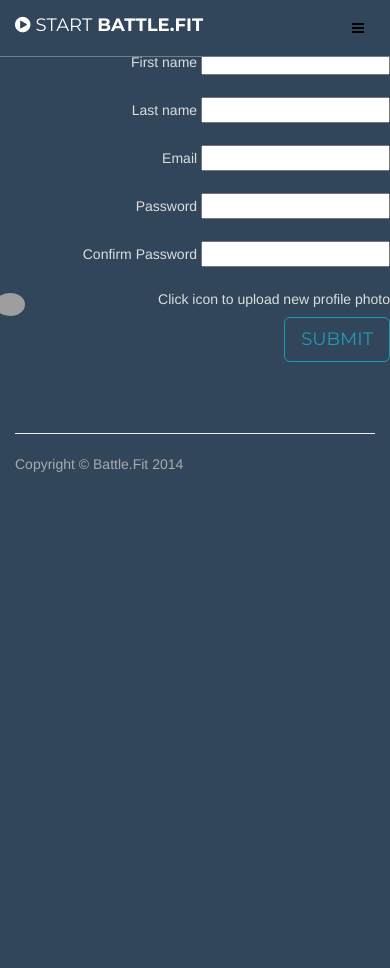
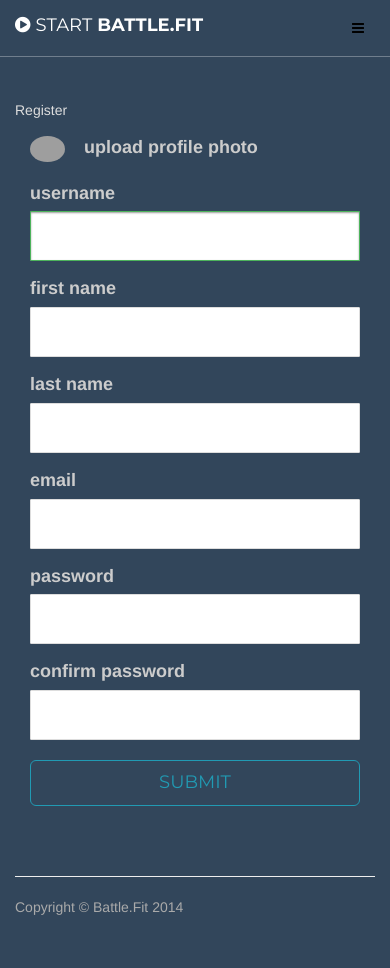
Before and after one commit to PatrickSeet/battlefit_proj, a Django app: page /register/ in a window 390 px wide. Before the commit the page ends 472 px from the top, so only its background shows below. Run offline with Django 3.2, Linux system fonts and the light colour scheme; some libraries are stand-ins or nearby versions; grey boxes are pictures that could not be loaded.

Commit message:
style on register profile group

```diff
--- a/battlefit_app/forms.py
+++ b/battlefit_app/forms.py
@@ -5,6 +5,12 @@ from battlefit_app.models import Member, GroupAdmin, Group, Data
 
 
 class UserCreationForm(UserCreationForm):
+    username = forms.CharField(widget=forms.TextInput(attrs={'class': 'text_box'}))
+    first_name = forms.CharField(widget=forms.TextInput(attrs={'class': 'text_box'}))
+    last_name = forms.CharField(widget=forms.TextInput(attrs={'class': 'text_box'}))
+    email = forms.EmailField(widget=forms.TextInput(attrs={'class': 'text_box'}))
+    password1 = forms.CharField(widget=forms.PasswordInput(attrs={'class': 'text_box'}))
+    password2 = forms.CharField(widget=forms.PasswordInput(attrs={'class': 'text_box'}))
 
     class Meta:
         model = Member
@@ -24,7 +30,22 @@ class UserCreationForm(UserCreationForm):
         )
 
 
-class GroupForm(ModelForm):
+class GroupForm(forms.Form):
+    WEIGHT_LOSS = 'W'
+    HEALTH = 'H'
+    FITNESS = 'F'
+    CATEGORY_CHOICES = (
+        (WEIGHT_LOSS, 'Weight Loss'),
+        (HEALTH, 'Health'),
+        (FITNESS, 'Fitness'),
+    )
+    category= forms.CharField(widget=forms.Select(choices=CATEGORY_CHOICES))
+    name = forms.CharField(widget=forms.TextInput(attrs={'class': 'text_box'}))
+    start_date = forms.DateField(widget=forms.TextInput(attrs={'class': 'text_box'}))
+    end_date = forms.DateField(widget=forms.TextInput(attrs={'class': 'text_box'}))
+    goal = forms.FloatField(widget=forms.TextInput(attrs={'class': 'text_box'}))
+    member = forms.ModelMultipleChoiceField(queryset=Member.objects.all())
+
     class Meta:
         model = Group
 
@@ -39,13 +60,13 @@ class DataForm(ModelForm):
         model = Data
 
 
-class MemberForm(ModelForm):
+class MemberForm(forms.Form):
     username = forms.CharField(widget=forms.TextInput(attrs={'class': 'text_box'}))
     first_name = forms.CharField(widget=forms.TextInput(attrs={'class': 'text_box'}))
     last_name = forms.CharField(widget=forms.TextInput(attrs={'class': 'text_box'}))
-    email = forms.EmailField(widget=forms.TextInput(attrs={'class': 'textb0x'}))
-    password1 = forms.CharField(widget=forms.PasswordInput(attrs={'class': 'textb0x'}))
-    password2 = forms.CharField(widget=forms.PasswordInput(attrs={'class': 'textb0x'}))
+    email = forms.EmailField(widget=forms.TextInput(attrs={'class': 'text_box'}))
+    password1 = forms.CharField(widget=forms.PasswordInput(attrs={'class': 'text_box'}))
+    password2 = forms.CharField(widget=forms.PasswordInput(attrs={'class': 'text_box'}))
 
     class Meta:
         model = Member
--- a/battlefit_app/static/css/style.css
+++ b/battlefit_app/static/css/style.css
@@ -16,9 +16,12 @@
 }
 
 #sm_profile {
-    margin-top: 11px;
+    margin-top: -4px;
     padding-right: 15px;
-    padding-left: 35px;
+    /*padding-left: 5px;*/
+}
+#profile_padding {
+    padding-right: 30px;
 }
 
 #sm_profile_img {
@@ -33,8 +36,8 @@
 }
 
 .text_box {
-   width: 240px;
-   height: 30px;
+   width: 100%;
+   height: 50px;
    border: solid 1px #DDDDDD;
    padding: 22px;
    border-radius: 1px;
@@ -42,7 +45,7 @@
    background-color: #FFFFFF;
    outline: none;
    color: #474747;
-   margin: 20px;
+   /*margin: 20px;*/
   }
 .text_box:hover  {
    border: 1px solid #FF9500;
@@ -57,8 +60,9 @@
 
 .form_label {
     font-family: "Helvetica Neue", Helvetica, Arial, sans-serif;
-    color: #777;
-    font-size: 24px;
+    color: #ccc;
+    font-size: 18px;
+    padding-top: 15px;
 }
 
 #newProfile {
@@ -68,11 +72,13 @@
 }
 
 #upfile1 {
-    width: 30px;
+    width: 35px;
     cursor: pointer;
+    margin-right: 15px;
 }
 
 .back_trans {
+    padding-top: 20px;
     background:rgba(25,25,25, 0.5);
 }
 .user_window {
@@ -97,7 +103,6 @@
   @extend .frame-square;
   border-radius: 50%;
   overflow: hidden;
-
   .crop {border-radius: 50%;}
 }
 
@@ -131,6 +136,10 @@ input {
 #calories {
     padding-left: 50px;
     font-size: 24px;
-    padding-right: 50px;
+    /*padding-right: 50px;*/
     color: #f26522;
 }
+
+#btn_submit {
+    margin-top: 20px;
+}
--- a/battlefit_app/templates/base.html
+++ b/battlefit_app/templates/base.html
@@ -55,10 +55,10 @@
 
                 <li><a href="{% url 'home' %}">Home</a></li>
                 <li><a href="{% url 'create_group' %}">Create group</a></li>
-                <li><a href="{% url 'user_dashboard' %}">My Dashboard</a></li>
+                <li id="profile_padding"><a href="{% url 'user_dashboard' %}">My Dashboard</a></li>
 
                 {% if user.is_authenticated %}
-                <li id="sm_profile"><img id="sm_profile_img" class="img-circle" src="{{ user.pic.url }}"/> {{ user.username }} </li>
+                <li id="sm_profile"><a href="{% url 'profile' %}"><img id="sm_profile_img" class="img-circle" src="{{ user.pic.url }}"/>{{ user.username }}</a></li>
                 <li><a href="{% url 'logout' %}">Logout</a></li>
                 {% else %}
                 <li><a href="{% url 'register' %}">Register</a></li>
--- a/battlefit_app/templates/registration/register.html
+++ b/battlefit_app/templates/registration/register.html
@@ -6,41 +6,81 @@
 
 {% block content %}
 
+    <div class="container" style="padding-top: 100px;">
+    <div class="row">
+    <div class="col-md-8 col-md-offset-2">
 
+        Register
 
         <form method="post" action="." enctype="multipart/form-data" >
             {% csrf_token %}
 
-            <div class="row"><div class="col-lg-3 col-md-4"></div>
-            <div class="col-lg-6 col-md-4" id="textlabel" align="right">Username {{ form.username }}</div>
-            <div class="col-lg-3 col-md-4"></div></div><br>
-        <div class="row"><div class="col-lg-3 col-md-4"></div>
-            <div class="col-lg-6 col-md-4" id="textlabel" align="right">First name {{ form.first_name }}</div>
-            <div class="col-lg-3 col-md-4"></div></div><br>
-        <div class="row"><div class="col-lg-3 col-md-4"></div>
-            <div class="col-lg-6 col-md-4" id="textlabel" align="right">Last name {{ form.last_name }}</div>
-            <div class="col-lg-3 col-md-4"></div></div><br>
-        <div class="row"><div class="col-lg-3 col-md-4"></div>
-            <div class="col-lg-6 col-md-4" id="textlabel" align="right">Email {{ form.email }}</div>
-            <div class="col-lg-3 col-md-4"></div></div><br>
-        <div class="row"><div class="col-lg-3 col-md-4"></div>
-            <div class="col-lg-6 col-md-4" id="textlabel" align="right">Password {{ form.password1 }}</div>
-            <div class="col-lg-3 col-md-4"></div></div><br>
-        <div class="row"><div class="col-lg-3 col-md-4"></div>
-            <div class="col-lg-6 col-md-4" id="textlabel" align="right">Confirm Password {{ form.password2 }}</div>
-            <div class="col-lg-3 col-md-4"> </div></div><br>
-        <div class="row"><div class="col-lg-3 col-md-4"></div>
-            <div class="col-lg-6 col-md-4" id="textlabel" align="right">Click icon to upload new profile photo </div>
-            <div class="col-lg-3 col-md-4" id="newProfile" ><img class="img-circle" src="/media/profile_img/default.png" id="upfile1" style="cursor:pointer" />
-            <input type="file" id="file1" name="file1" style="display:none" /></div></div>
+            <div class="col-lg-7">
+                <img class="img-circle" src="/media/profile_img/default.png" id="upfile1" style="cursor:pointer" />
+                    <label class="form_label"> upload profile photo</label>
+                <input type="file" id="file1" name="file1" style="display:none" />
+            </div>
 
-        <div class="row"><div class="col-lg-3 col-md-4"></div>
-            <div class="col-lg-6 col-md-4" id="textlabel" align="right"><input id="btn_submit" class="btn btn-default btn-lg" type="submit" value="Submit"></div>
-            <div class="col-lg-3 col-md-4"></div></div>
+            <div class="col-lg-7">
+                <label class="form_label">username</label>
+                <div id="textlabel">{{ form.username }}</div>
+            </div>
+            <div class="col-lg-7">
+                <label class="form_label">first name</label>
+                <div id="textlabel">{{ form.first_name }}</div>
+            </div>
+            <div class="col-lg-7">
+                <label class="form_label">last name</label>
+                <div id="textlabel">{{ form.last_name }}</div>
+            </div>
+            <div class="col-lg-7">
+                <label class="form_label">email</label>
+                <div id="textlabel">{{ form.email }}</div>
+            </div>
+            <div class="col-lg-7">
+                <label class="form_label">password</label>
+                <div id="textlabel">{{ form.password1 }}</div>
+            </div>
+            <div class="col-lg-7">
+                <label class="form_label">confirm password</label>
+                <div id="textlabel">{{ form.password2 }}</div>
+            </div>
+
+            <div class="col-lg-7">
+                <input id="btn_submit" class="btn btn-default btn-lg btn-block" type="submit" value="Submit">
+            </div>
+
+{#            <div class="row"><div class="col-lg-3 col-md-4"></div>#}
+{#            <div class="col-lg-6 col-md-4" id="textlabel" align="right">Username {{ form.username }}</div>#}
+{#            <div class="col-lg-3 col-md-4"></div></div><br>#}
+{#        <div class="row"><div class="col-lg-3 col-md-4"></div>#}
+{#            <div class="col-lg-6 col-md-4" id="textlabel" align="right">First name {{ form.first_name }}</div>#}
+{#            <div class="col-lg-3 col-md-4"></div></div><br>#}
+{#        <div class="row"><div class="col-lg-3 col-md-4"></div>#}
+{#            <div class="col-lg-6 col-md-4" id="textlabel" align="right">Last name {{ form.last_name }}</div>#}
+{#            <div class="col-lg-3 col-md-4"></div></div><br>#}
+{#        <div class="row"><div class="col-lg-3 col-md-4"></div>#}
+{#            <div class="col-lg-6 col-md-4" id="textlabel" align="right">Email {{ form.email }}</div>#}
+{#            <div class="col-lg-3 col-md-4"></div></div><br>#}
+{#        <div class="row"><div class="col-lg-3 col-md-4"></div>#}
+{#            <div class="col-lg-6 col-md-4" id="textlabel" align="right">Password {{ form.password1 }}</div>#}
+{#            <div class="col-lg-3 col-md-4"></div></div><br>#}
+{#        <div class="row"><div class="col-lg-3 col-md-4"></div>#}
+{#            <div class="col-lg-6 col-md-4" id="textlabel" align="right">Confirm Password {{ form.password2 }}</div>#}
+{#            <div class="col-lg-3 col-md-4"> </div></div><br>#}
+{#        <div class="row"><div class="col-lg-3 col-md-4"></div>#}
+{#            <div class="col-lg-6 col-md-4" id="textlabel" align="right">Click icon to upload new profile photo </div>#}
+{#            <div class="col-lg-3 col-md-4" id="newProfile" ><img class="img-circle" src="/media/profile_img/default.png" id="upfile1" style="cursor:pointer" />#}
+{#            <input type="file" id="file1" name="file1" style="display:none" /></div></div>#}
+{##}
+{#        <div class="row"><div class="col-lg-3 col-md-4"></div>#}
+{#            <div class="col-lg-6 col-md-4" id="textlabel" align="right"><input id="btn_submit" class="btn btn-default btn-lg btn-block" type="submit" value="Submit"></div>#}
+{#            <div class="col-lg-3 col-md-4"></div></div>#}
 
 
     </form>
 
+    </div></div></div>
 
 {% endblock content %}
 
```
Also changed, not shown: battlefit_app/templates/create_group.html (+16 -4 lines), battlefit_app/templates/registration/profile.html (+5 -4 lines), battlefit_app/templates/user_dashboard.html (+10 -8 lines), static/media/profile_img/me.JPG (added).
